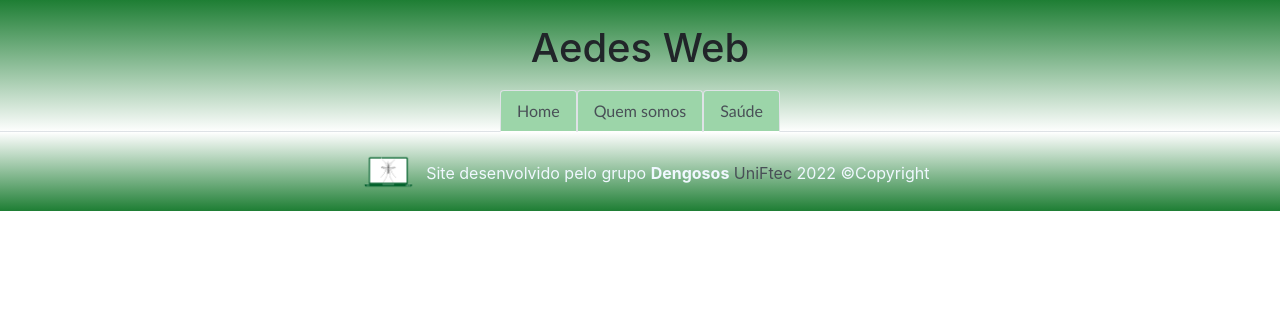
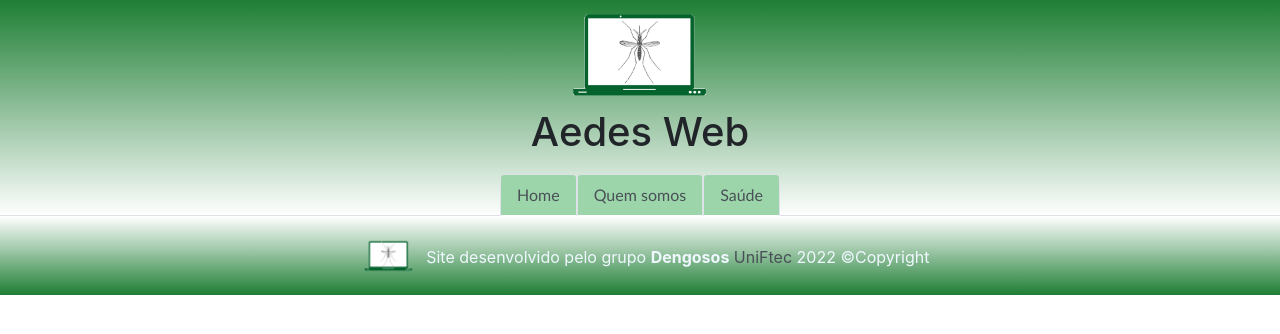
Before and after one commit to gabrielatferreira/aedes_web, a plain HTML site: page Referencia.html in a window 1280 px wide. Drawn offline with nearby package versions, Linux system fonts and the light colour scheme.

Commit message:
ajuste referência

```diff
--- a/Referencia.html
+++ b/Referencia.html
@@ -18,7 +18,7 @@
     <title>AedesWeb</title>
 </head>
 <header>
-    <img class="logoaedesweb" src="">
+    <img class="logoaedesweb" src="fotos/logo.png">
     <h1>Aedes Web</h1>
     <ul class="nav nav-tabs">
         <li class="nav-item">
```
Also changed, not shown: Saude.html (line endings or trailing spaces), Sobre.html (line endings or trailing spaces).
